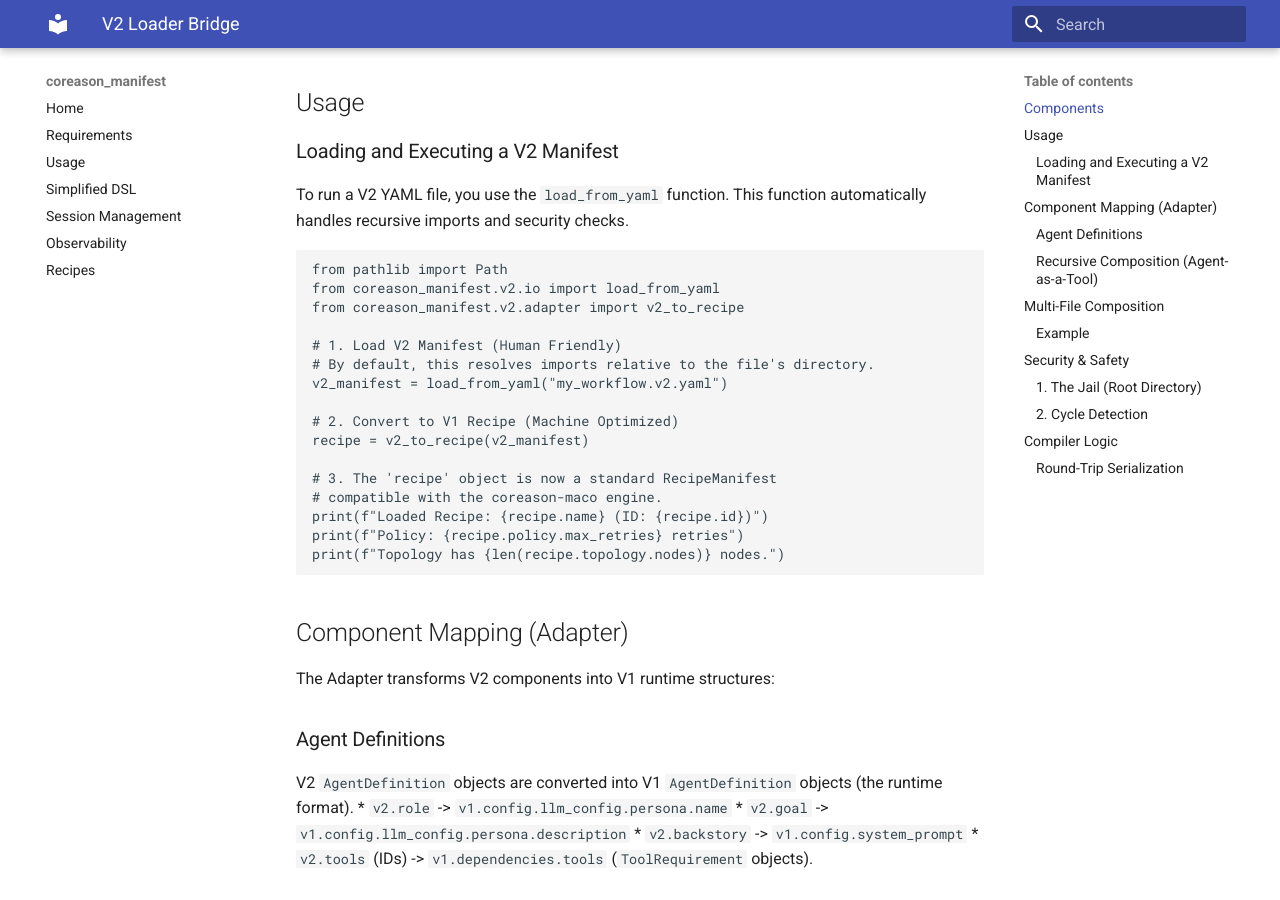
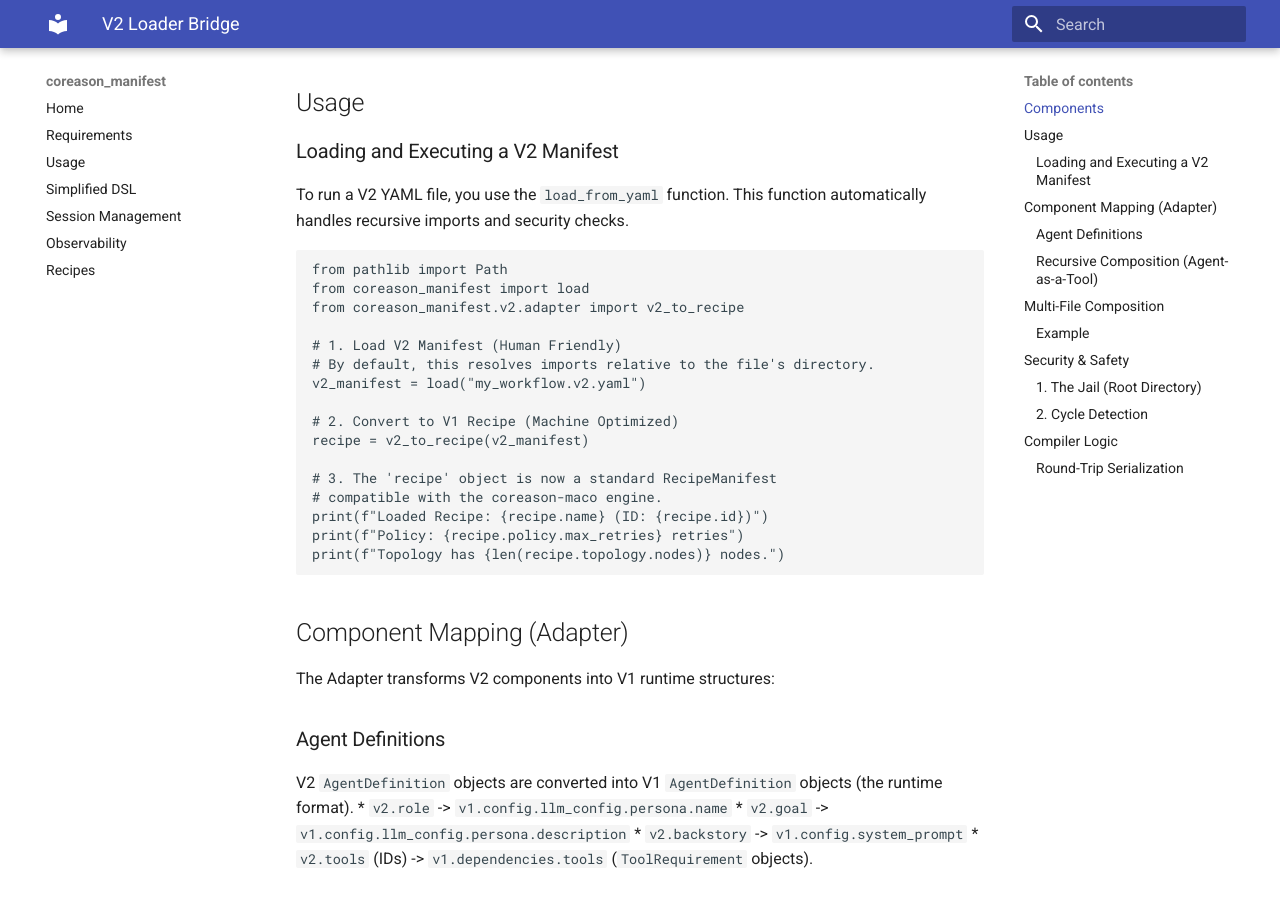
Before and after one commit to CoReason-AI/coreason-manifest, an MkDocs documentation site: the page built from docs/v2_bridge.md, in a window 1280 px wide and 900 px high, scrolled down 614 px. Built offline with MkDocs 1.6.1 and Material for MkDocs 9.7.7, drawn with Linux system fonts in a browser that asks for light colours; some of the changed text lies outside the part shown.

Commit message:
feat!: make V2 Manifest the default export
BREAKING CHANGE: Removed V1 exports (RecipeManifest, AgentDefinition, Topology) from the root package.
They are now available under `coreason_manifest.v1`.
The root package now exports `Manifest` (V2), `load`, and `dump`.

*   Updated `src/coreason_manifest/__init__.py` to export V2 objects.
*   Updated `src/coreason_manifest/v1/__init__.py` to export legacy V1 objects, including graph primitives.
*   Added `tests/test_v2_exports.py`, `tests/test_migration_complex.py`, and `tests/test_v1_exports.py` to verify the new API, edge cases, and 100% coverage of re-exports.
*   Updated existing tests (`tests/test_recipes.py`, `tests/test_recipe_v2.py`, etc.) to use V1 imports where necessary.
*   Updated documentation (`README.md`, `docs/usage.md`, `docs/recipes.md`, `docs/coreason_agent_manifest.md`, `docs/builder_sdk.md`, `docs/v2_bridge.md`) and added `docs/migration_guide_v2.md`.
*   Fixed CI issues (Mypy type overlaps, Ruff formatting, Coverage gaps).
*   Added `test_patterns.py` to ensure 100% coverage for pattern definitions.

Co-authored-by: gowthamrao <13936600+gowthamrao@users.noreply.github.com>

````diff
--- a/docs/v2_bridge.md
+++ b/docs/v2_bridge.md
@@ -21,12 +21,12 @@ To run a V2 YAML file, you use the `load_from_yaml` function. This function auto
 
 ```python
 from pathlib import Path
-from coreason_manifest.v2.io import load_from_yaml
+from coreason_manifest import load
 from coreason_manifest.v2.adapter import v2_to_recipe
 
 # 1. Load V2 Manifest (Human Friendly)
 # By default, this resolves imports relative to the file's directory.
-v2_manifest = load_from_yaml("my_workflow.v2.yaml")
+v2_manifest = load("my_workflow.v2.yaml")
 
 # 2. Convert to V1 Recipe (Machine Optimized)
 recipe = v2_to_recipe(v2_manifest)
@@ -104,8 +104,10 @@ To prevent **Path Traversal Attacks**, the loader enforces a "Jail" constraint.
 You can explicitly set the root directory:
 
 ```python
+from coreason_manifest import load
+
 # Enforce that all imports must be within /safe/base/dir
-manifest = load_from_yaml(
+manifest = load(
     "project/main.yaml",
     root_dir="/safe/base/dir"
 )
@@ -133,8 +135,8 @@ The compiler performs several transformations:
 You can also programmatically create V2 manifests and dump them to YAML. The dumper ensures that `apiVersion`, `kind`, and `metadata` appear at the top of the file.
 
 ```python
-from coreason_manifest.v2.io import dump_to_yaml
+from coreason_manifest import dump
 
-yaml_str = dump_to_yaml(v2_manifest)
+yaml_str = dump(v2_manifest)
 print(yaml_str)
 ```
````
Also changed, not shown: docs/builder_sdk.md (+2 -2 lines), docs/coreason_agent_manifest.md (+1 -1 lines), 1 other file.
